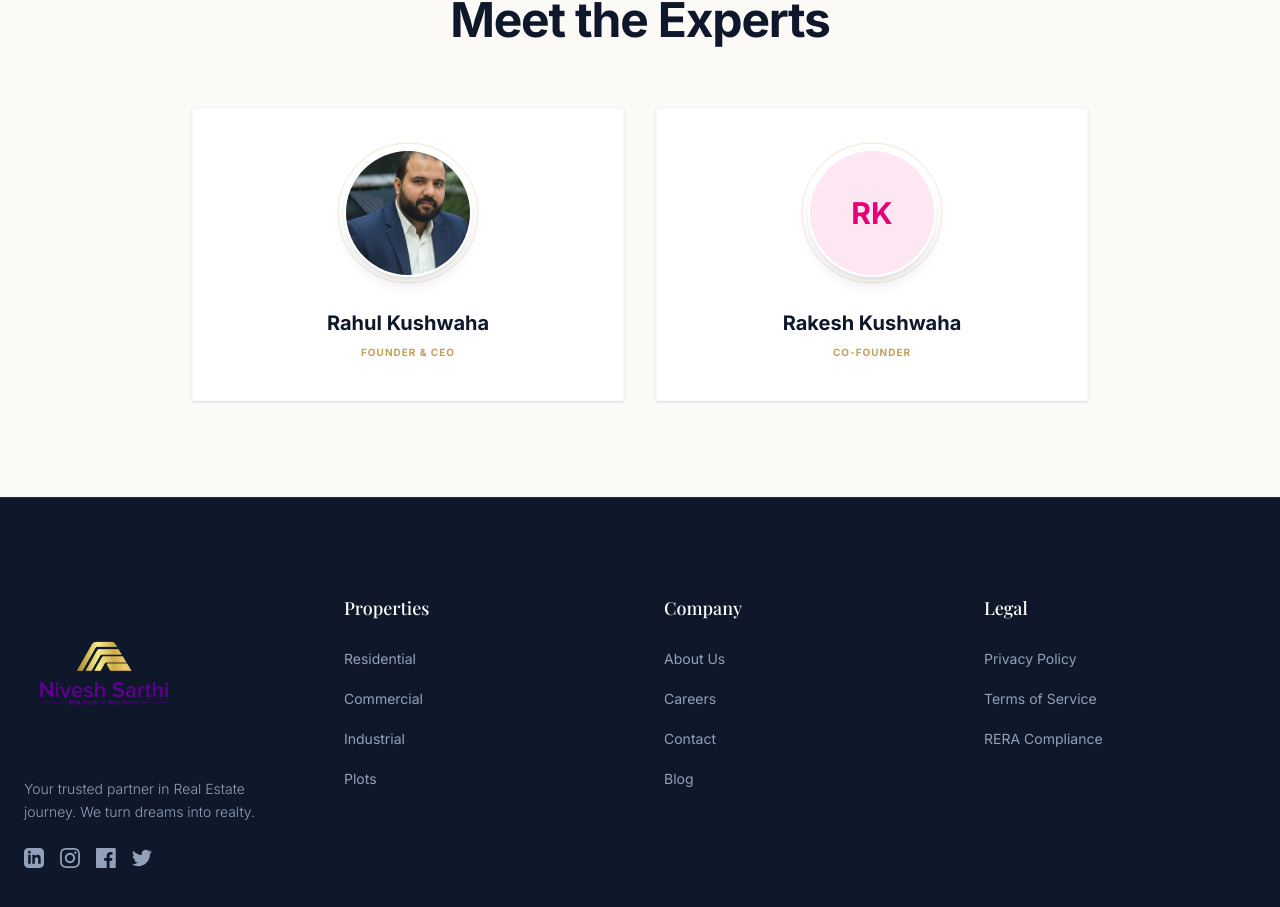
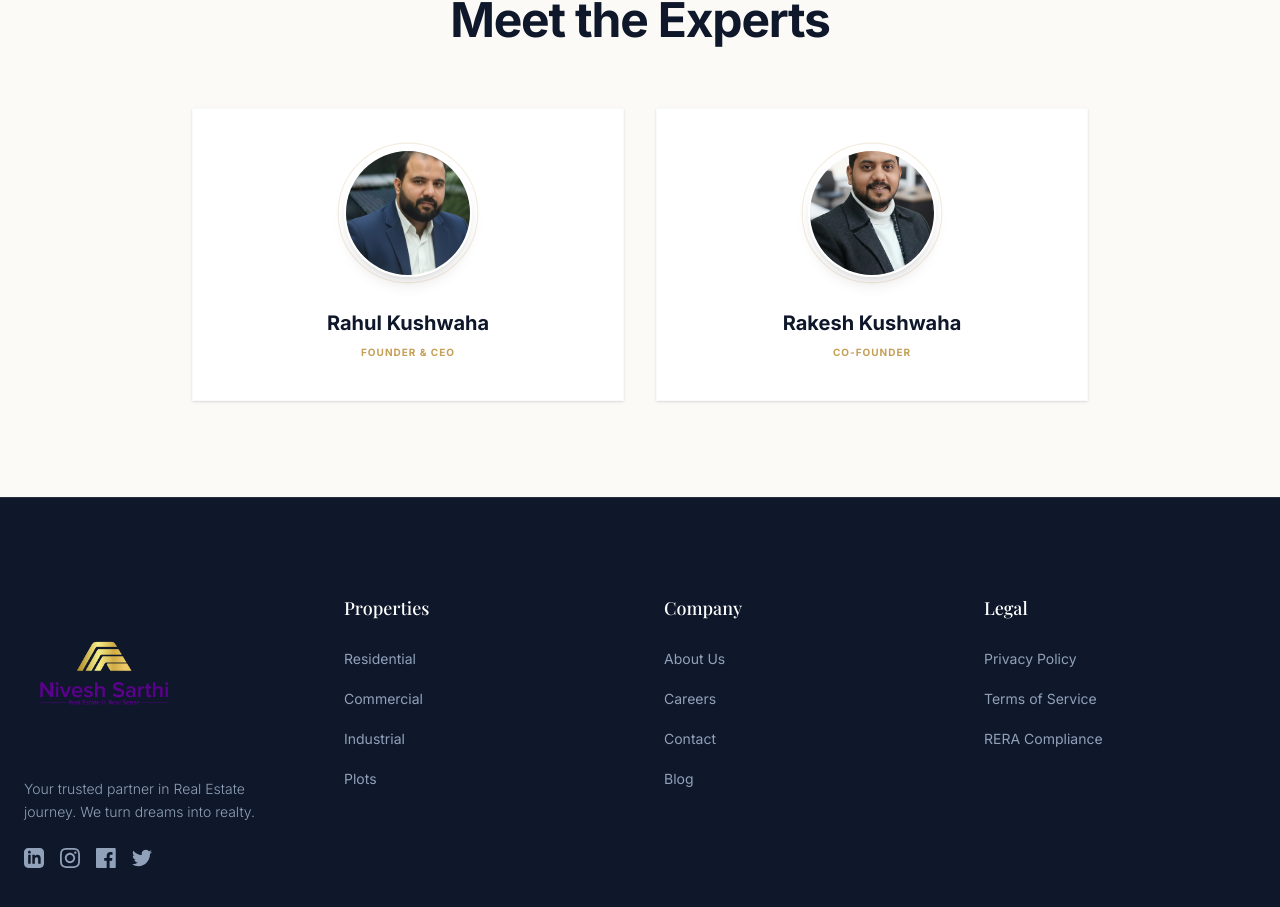
Before and after one commit to NiveshSarthi/NS_LandingPage, a Next.js app: page /about in a window 1280 px wide. Shown: the part 2048-2955 px from the top of the page. Built offline with nearby package versions, Linux system fonts and the light colour scheme; a web font is replaced by a local one.

Commit message:
style: update Rakesh Kushwaha's profile image

```diff
--- a/app/data/content.ts
+++ b/app/data/content.ts
@@ -174,6 +174,7 @@ export const content = {
         {
             name: "Rakesh Kushwaha",
             role: "Co-Founder",
+            avatar: "/images/Rakesh_Profile.jpeg",
             initials: "RK",
             color: "bg-pink-100 text-pink-600"
         }
```
